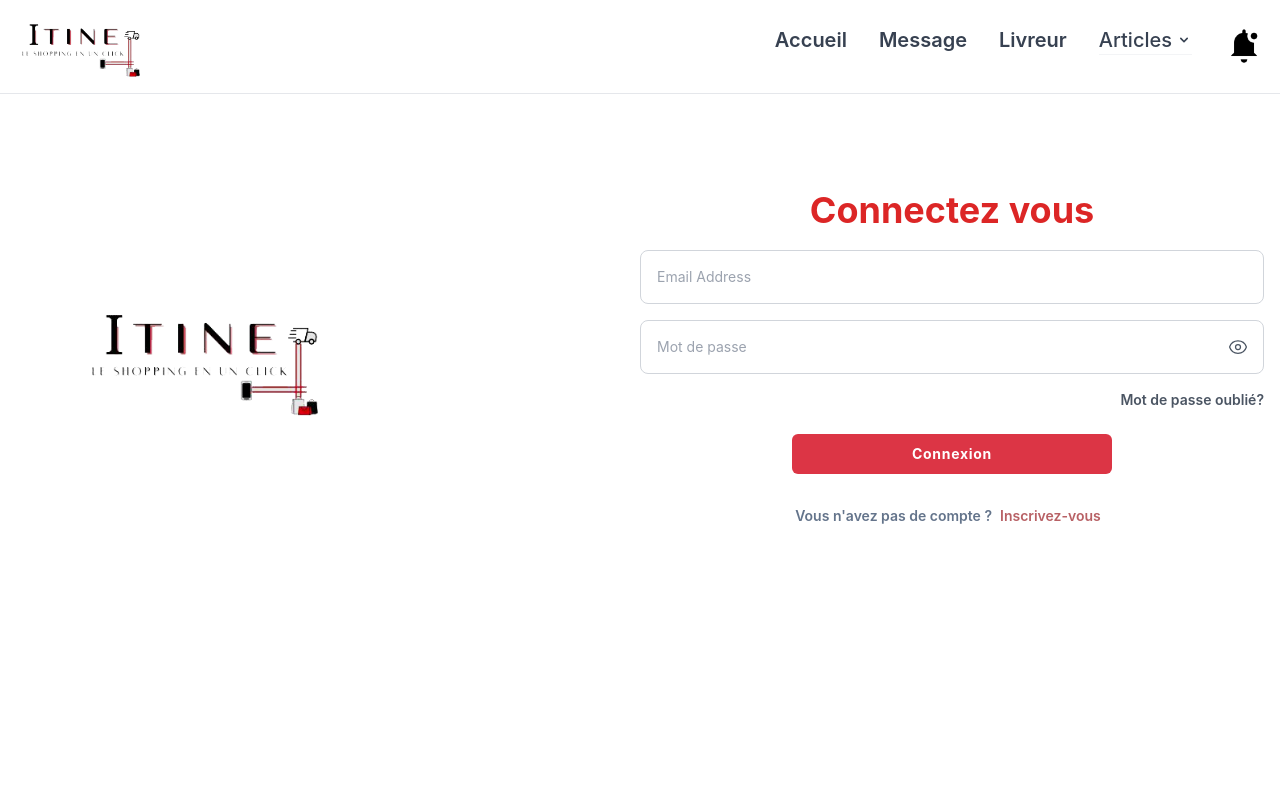
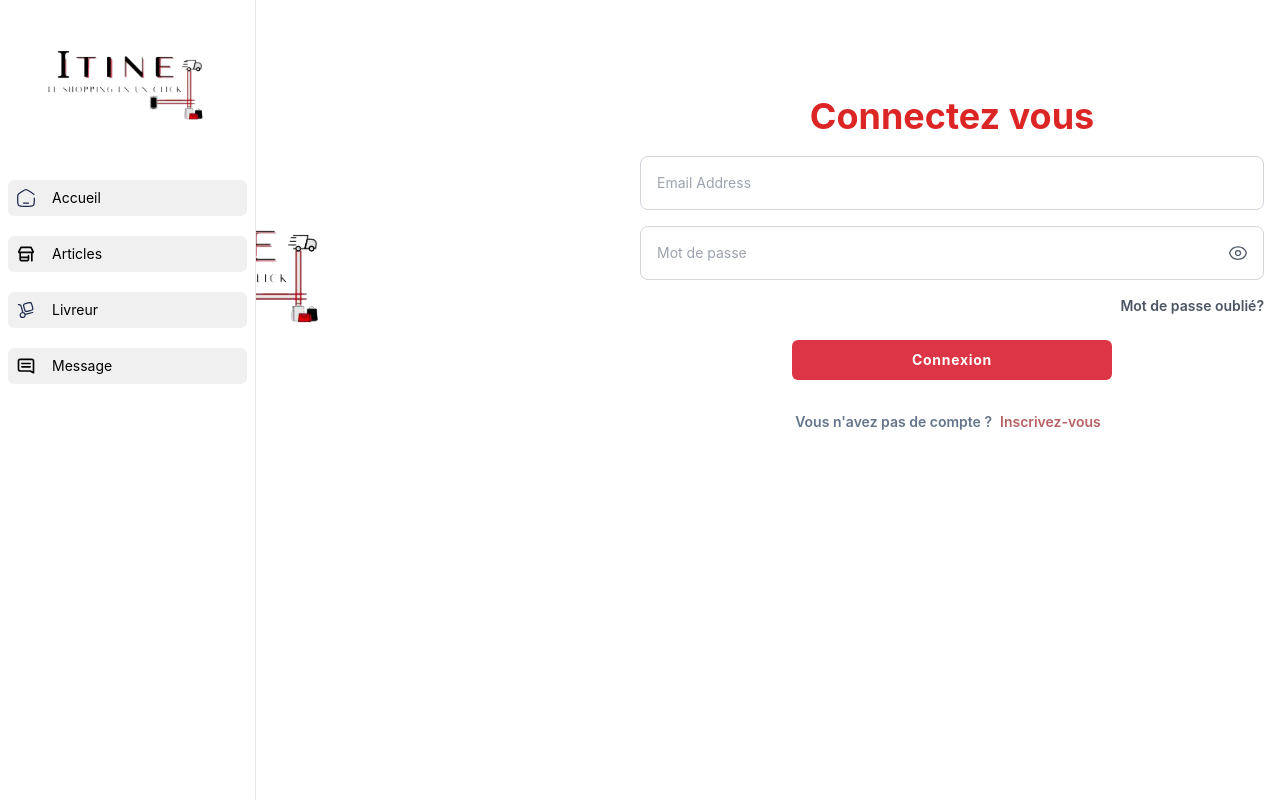
Before and after one commit to YounGio9/itine-frontend, a React (Create React App) app: page /admin/login in a window 1280 px wide. Built offline with nearby package versions, Linux system fonts and the light colour scheme.

Commit message:
feat: add sidebar for admin page

```diff
--- a/src/App.js
+++ b/src/App.js
@@ -3,7 +3,7 @@ import { Route, BrowserRouter as Router, Routes } from "react-router-dom";
 import Error from "./pages/Error";
 import React from "react";
 import Articles from "./pages/admin/Articles";
-import Navbar from "./components/admin/Navbar";
+
 import "./tailwind.css";
 import Login from "./pages/admin/Login";
 import Message from "./pages/admin/Message";
@@ -12,13 +12,14 @@ import Shop from "./pages/admin/Shop";
 import { AuthContextProvider } from "./contexts/AuthContext";
 import Home from "./pages/admin/Home";
 import Delivery from "./pages/admin/Delivery";
+import Sidebar from "./components/admin/Sidebar";
 
 function App() {
   return (
     <Router>
       <div className="App">
         <div>
-          <Navbar />
+          <Sidebar />
           <AuthContextProvider>
             <Routes>
               <Route path="admin/article" element={<Articles />} />
--- a/src/components/Admin.jsx
+++ b/src/components/Admin.jsx
@@ -1,7 +1,6 @@
 import React from "react";
 import { Route, Routes } from "react-router-dom";
 import Articles from "../pages/admin/Articles";
-import Navbar from "./admin/Navbar";
 import "../tailwind.css";
 import Login from "../pages/admin/Login";
 import Message from "../pages/admin/Message";
@@ -12,11 +11,12 @@ import Register from "../pages/admin/Register";
 import { AuthContextProvider } from "../contexts/AuthContext";
 import Error from "../pages/Error";
 import Delivery from "../pages/admin/Delivery";
+import Sidebar from "./admin/Sidebar";
 
 const Admin = () => {
   return (
     <div>
-      <Navbar />
+      <Sidebar />
       <AuthContextProvider>
         <Routes>
           <Route path="/article" element={<Articles />} />
--- /dev/null
+++ b/src/components/admin/Sidebar.jsx
@@ -0,0 +1,128 @@
+import React, { useState } from 'react'
+import logo from "../../assets/logo.png";
+import { Link } from 'react-router-dom';
+import '../../styles/sidebar.css';
+export default function Sidebar() {
+	const [showSidebar, setShowSidebar] = useState(false);
+
+	const toggleSidebar = () => {
+		setShowSidebar((prevState) => !prevState);
+	};
+
+	const closeSidebar = () => {
+		setShowSidebar(false);
+	};
+	return (
+		<div>
+			<button
+				data-drawer-target="separator-sidebar"
+				data-drawer-toggle="separator-sidebar"
+				aria-controls="separator-sidebar"
+				type="button"
+				className="inline-flex items-center p-2 mt-2 ml-3 text-sm text-gray-500 rounded-lg lg:hidden focus:ring-2 dark:text-black dark:hover:text-white dark:hover:bg-[#DC3545] "
+				onClick={toggleSidebar}
+			>
+				<span className="sr-only">Open sidebar</span>
+				<svg
+					className="w-6 h-6"
+					aria-hidden="true"
+					fill="currentColor"
+					viewBox="0 0 20 20"
+					xmlns="http://www.w3.org/2000/svg"
+				>
+					<path
+						clipRule="evenodd"
+						fillRule="evenodd"
+						d="M2 4.75A.75.75 0 012.75 4h14.5a.75.75 0 010 1.5H2.75A.75.75 0 012 4.75zm0 10.5a.75.75 0 01.75-.75h7.5a.75.75 0 010 1.5h-7.5a.75.75 0 01-.75-.75zM2 10a.75.75 0 01.75-.75h14.5a.75.75 0 010 1.5H2.75A.75.75 0 012 10z"
+					/>
+				</svg>
+			</button>
+
+			<aside
+				id="separator-sidebar"
+				className={`fixed top-0 left-0 w-64 bg-white transition-transform h-full border-r z-10 ${showSidebar ? "translate-x-0 bg-white" : "-translate-x-full "
+					} lg:translate-x-0`}
+				aria-label="Sidebar"
+			>
+				<div className="">
+					{/* Button to close sidebar */}
+					<button
+						type="button"
+						className="absolute top-2 right-2 p-2 text-gray-500 hover:text-gray-700 focus:outline-none lg:hidden"
+						onClick={closeSidebar}
+					>
+						<svg
+							className="w-6 h-6"
+							aria-hidden="true"
+							fill="none"
+							stroke="currentColor"
+							viewBox="0 0 24 24"
+							xmlns="http://www.w3.org/2000/svg"
+						>
+							<path d="M6 18L18 6M6 6l12 12" />
+						</svg>
+					</button>
+					{/* logo */}
+					<div className=" p-10">
+						<Link to="/dashboard">
+							<img src={logo} alt="Logo" className=" h-20" />
+						</Link>
+					</div>
+					{/* Nav */}
+					<nav className=" mt-4">
+						{/* Accueil */}
+						<Link
+							to="/admin/"
+							className="hover:bg-[#DC3545] mx-2 bg-[#F0F0F0] flex dash_link p-2 rounded-md my-5"
+						>
+							<svg width="20" height="20" viewBox="0 0 24 24" fill="none" xmlns="http://www.w3.org/2000/svg">
+								<path d="M22 12.2039V13.725C22 17.6258 22 19.5763 20.8284 20.7881C19.6569 22 17.7712 22 14 22H10C6.22876 22 4.34315 22 3.17157 20.7881C2 19.5763 2 17.6258 2 13.725V12.2039C2 9.91549 2 8.77128 2.5192 7.82274C3.0384 6.87421 3.98695 6.28551 5.88403 5.10813L7.88403 3.86687C9.88939 2.62229 10.8921 2 12 2C13.1079 2 14.1106 2.62229 16.116 3.86687L18.116 5.10812C20.0131 6.28551 20.9616 6.87421 21.4808 7.82274" stroke="#1C274C" stroke-width="1.5" stroke-linecap="round" />
+								<path d="M15 18H9" stroke="#1C274C" stroke-width="1.5" stroke-linecap="round" />
+							</svg>
+							<Link to="/admin/" className="block px-4 text-sm ">
+								Accueil
+							</Link>
+						</Link>
+						{/* Article */}
+						<Link
+							to="/admin/article"
+							className="hover:bg-[#DC3545] mx-2 bg-[#F0F0F0] flex dash_link p-2 rounded-md my-5"
+						>
+							<svg width="20" height="20" viewBox="0 0 24 24" fill="none" xmlns="http://www.w3.org/2000/svg">
+								<path d="M15 14V17.6C15 18.4401 15 18.8601 14.8365 19.181C14.6927 19.4632 14.4632 19.6927 14.181 19.8365C13.8601 20 13.4401 20 12.6 20H7.40001C6.55994 20 6.1399 20 5.81903 19.8365C5.53679 19.6927 5.30731 19.4632 5.1635 19.181C5.00001 18.8601 5.00001 18.4401 5.00001 17.6V10M19 10V20M5.00001 16H15M5.55778 4.88446L3.5789 8.84223C3.38722 9.22559 3.29138 9.41727 3.3144 9.57308C3.3345 9.70914 3.40976 9.8309 3.52246 9.90973C3.65153 10 3.86583 10 4.29444 10H19.7056C20.1342 10 20.3485 10 20.4776 9.90973C20.5903 9.8309 20.6655 9.70914 20.6856 9.57308C20.7086 9.41727 20.6128 9.22559 20.4211 8.84223L18.4422 4.88446C18.2817 4.5634 18.2014 4.40287 18.0817 4.28558C17.9758 4.18187 17.8482 4.10299 17.7081 4.05465C17.5496 4 17.3701 4 17.0112 4H6.98887C6.62991 4 6.45043 4 6.29198 4.05465C6.15185 4.10299 6.02422 4.18187 5.91833 4.28558C5.79858 4.40287 5.71832 4.5634 5.55778 4.88446Z" stroke="#000000" stroke-width="2" stroke-linecap="round" stroke-linejoin="round" />
+							</svg>
+							<Link to="/admin/article" className="block px-4 text-sm ">
+								Articles
+							</Link>
+						</Link>
+						{/* Livreur */}
+						<Link
+							to="/admin/delivery"
+							className="hover:bg-[#DC3545] mx-2 bg-[#F0F0F0] flex dash_link p-2 rounded-md my-5"
+						>
+							<svg width="20" height="20" viewBox="0 0 24 24" fill="none" xmlns="http://www.w3.org/2000/svg">
+								<path d="M7.50626 15.2647C7.61657 15.6639 8.02965 15.8982 8.4289 15.7879C8.82816 15.6776 9.06241 15.2645 8.9521 14.8652L7.50626 15.2647ZM6.07692 7.27442L6.79984 7.0747V7.0747L6.07692 7.27442ZM4.7037 5.91995L4.50319 6.64265L4.7037 5.91995ZM3.20051 4.72457C2.80138 4.61383 2.38804 4.84762 2.2773 5.24675C2.16656 5.64589 2.40035 6.05923 2.79949 6.16997L3.20051 4.72457ZM20.1886 15.7254C20.5895 15.6213 20.8301 15.2118 20.7259 14.8109C20.6217 14.41 20.2123 14.1695 19.8114 14.2737L20.1886 15.7254ZM10.1978 17.5588C10.5074 18.6795 9.82778 19.8618 8.62389 20.1747L9.00118 21.6265C10.9782 21.1127 12.1863 19.1239 11.6436 17.1594L10.1978 17.5588ZM8.62389 20.1747C7.41216 20.4896 6.19622 19.7863 5.88401 18.6562L4.43817 19.0556C4.97829 21.0107 7.03196 22.1383 9.00118 21.6265L8.62389 20.1747ZM5.88401 18.6562C5.57441 17.5355 6.254 16.3532 7.4579 16.0403L7.08061 14.5885C5.10356 15.1023 3.89544 17.0911 4.43817 19.0556L5.88401 18.6562ZM7.4579 16.0403C8.66962 15.7254 9.88556 16.4287 10.1978 17.5588L11.6436 17.1594C11.1035 15.2043 9.04982 14.0768 7.08061 14.5885L7.4579 16.0403ZM8.9521 14.8652L6.79984 7.0747L5.354 7.47414L7.50626 15.2647L8.9521 14.8652ZM4.90421 5.19725L3.20051 4.72457L2.79949 6.16997L4.50319 6.64265L4.90421 5.19725ZM6.79984 7.0747C6.54671 6.15847 5.8211 5.45164 4.90421 5.19725L4.50319 6.64265C4.92878 6.76073 5.24573 7.08223 5.354 7.47414L6.79984 7.0747ZM11.1093 18.085L20.1886 15.7254L19.8114 14.2737L10.732 16.6332L11.1093 18.085Z" fill="#1C274C" />
+								<path d="M9.56541 8.73049C9.0804 6.97492 8.8379 6.09714 9.24954 5.40562C9.66119 4.71409 10.5662 4.47889 12.3763 4.00849L14.2962 3.50955C16.1062 3.03915 17.0113 2.80394 17.7242 3.20319C18.4372 3.60244 18.6797 4.48023 19.1647 6.2358L19.6792 8.09786C20.1642 9.85343 20.4067 10.7312 19.995 11.4227C19.5834 12.1143 18.6784 12.3495 16.8683 12.8199L14.9484 13.3188C13.1384 13.7892 12.2333 14.0244 11.5203 13.6252C10.8073 13.2259 10.5648 12.3481 10.0798 10.5926L9.56541 8.73049Z" stroke="#1C274C" stroke-width="1.5" />
+							</svg>
+							<Link to="/admin/delivery" className="block px-4 text-sm ">
+								Livreur
+							</Link>
+						</Link>
+						{/* Message */}
+						<Link
+							to="/admin/message"
+							className="hover:bg-[#DC3545] mx-2 bg-[#F0F0F0] flex dash_link p-2 rounded-md my-5"
+						>
+							<svg width="20" height="20" viewBox="0 0 24 24" fill="none" xmlns="http://www.w3.org/2000/svg">
+								<path d="M7 9H17M7 13H17M21 20L17.6757 18.3378C17.4237 18.2118 17.2977 18.1488 17.1656 18.1044C17.0484 18.065 16.9277 18.0365 16.8052 18.0193C16.6672 18 16.5263 18 16.2446 18H6.2C5.07989 18 4.51984 18 4.09202 17.782C3.71569 17.5903 3.40973 17.2843 3.21799 16.908C3 16.4802 3 15.9201 3 14.8V7.2C3 6.07989 3 5.51984 3.21799 5.09202C3.40973 4.71569 3.71569 4.40973 4.09202 4.21799C4.51984 4 5.0799 4 6.2 4H17.8C18.9201 4 19.4802 4 19.908 4.21799C20.2843 4.40973 20.5903 4.71569 20.782 5.09202C21 5.51984 21 6.0799 21 7.2V20Z" stroke="#000000" stroke-width="2" stroke-linecap="round" stroke-linejoin="round" />
+							</svg>
+							<Link to="/admin/message" className="block px-4 text-sm ">
+								Message
+							</Link>
+						</Link>
+					</nav>
+				</div>
+			</aside>
+		</div>
+	)
+}
--- a/src/pages/admin/Allproducts.jsx
+++ b/src/pages/admin/Allproducts.jsx
@@ -11,7 +11,7 @@ export default function Allproducts() {
 
   return (
     <>
-      <div className=" max-w-screen-xl mx-auto">
+      <div className="p-4 lg:ml-64 mx-auto z-0">
         {/* input for search */}
         <div className='hidden md:block'>
           <div className="relative flex mt-10">
--- a/src/pages/admin/Articles.jsx
+++ b/src/pages/admin/Articles.jsx
@@ -16,7 +16,7 @@ export default function Articles() {
   };
 
   return (
-    <div className=' max-w-screen-xl mx-auto'>
+    <div className='p-4 lg:ml-64 mx-auto z-0'>
       {/* input for search */}
       <div className='hidden md:block'>
         <div className="relative flex mt-10">
--- a/src/pages/admin/Delivery.jsx
+++ b/src/pages/admin/Delivery.jsx
@@ -12,7 +12,7 @@ export default function Delivery() {
     setData(updatedData);
   };
   return (
-    <div className='max-w-screen-xl mx-auto'>
+    <div className='p-4 lg:ml-64 mx-auto z-0'>
       <div className=' flex justify-between items-center'>
         {/* input for search */}
         <div className='hidden md:block w-full'>
--- a/src/pages/admin/Home.jsx
+++ b/src/pages/admin/Home.jsx
@@ -12,8 +12,40 @@ import { Link } from "react-router-dom";
 export default function Home() {
   return (
     <>
-      <div className="max-w-screen-xl mx-auto">
+      <div className=" p-4 lg:ml-64 mx-auto z-0">
         <div className="grid grid-cols-1 sm:grid-cols-2 md:grid-cols-3 lg:grid-cols-4 gap-4 my-20">
+          <Link
+            to="/admin/delivery"
+            className="bg-gray-100 p-4 rounded-lg shadow-md hover:animate-pulse"
+          >
+            <img src={livreur} alt="livreur" className=" w-1/2 mx-auto" />
+            <h3 className=" text-xl font-bold text-red-500 my-5">
+               Livreur
+            </h3>
+          </Link>
+          <Link
+            to="/admin/message"
+            className="bg-gray-100 p-4 rounded-lg shadow-md hover:animate-pulse"
+          >
+            <img src={message} alt="livreur" className=" w-1/2 mx-auto" />
+            <h3 className=" text-xl font-bold text-red-500 my-5">Messages</h3>
+          </Link>
+          <Link
+            to="/admin/article"
+            className="bg-gray-100 p-4 rounded-lg shadow-md hover:animate-pulse"
+          >
+            <img src={articles} alt="livreur" className=" w-1/2 mx-auto" />
+            <h3 className=" text-xl font-bold text-red-500 my-5">Articles</h3>
+          </Link>
+          <Link
+            to="/admin/shop"
+            className="bg-gray-100 p-4 rounded-lg shadow-md hover:animate-pulse"
+          >
+            <img src={boutique} alt="livreur" className=" w-1/2 mx-auto" />
+            <h3 className=" text-xl font-bold text-red-500 my-5">Boutiques</h3>
+          </Link>
+        </div>
+       <div className="grid grid-cols-1 sm:grid-cols-2 md:grid-cols-3 lg:grid-cols-4 gap-4 my-20">
           <Link
             to="/admin/delivery"
             className="bg-gray-100 p-4 rounded-lg shadow-md hover:animate-pulse"
--- a/src/pages/admin/Message.jsx
+++ b/src/pages/admin/Message.jsx
@@ -5,7 +5,7 @@ import {Link} from "react-router-dom";
 export default function Message() {
   return (<>
       <div>
-        <div className="container mx-auto">
+        <div className="p-4 lg:ml-64 mx-auto z-0">
           <div className="min-w-full border rounded lg:grid lg:grid-cols-3">
 
             <div className="border-r border-gray-300 lg:col-span-1">
--- a/src/pages/admin/Shop.jsx
+++ b/src/pages/admin/Shop.jsx
@@ -11,7 +11,7 @@ export default function Shop() {
 
   return (
     <>
-      <div className=" max-w-screen-xl mx-auto">
+      <div className=" p-4 lg:ml-64 mx-auto z-0">
         {/* input for search */}
         <div className='hidden md:block'>
           <div className="relative flex mt-10">
--- /dev/null
+++ b/src/styles/sidebar.css
@@ -0,0 +1,6 @@
+.dash_link:hover {
+  color: #ffffff;
+}
+.dash_link:hover svg path {
+  stroke: #ffffff;
+}
```
